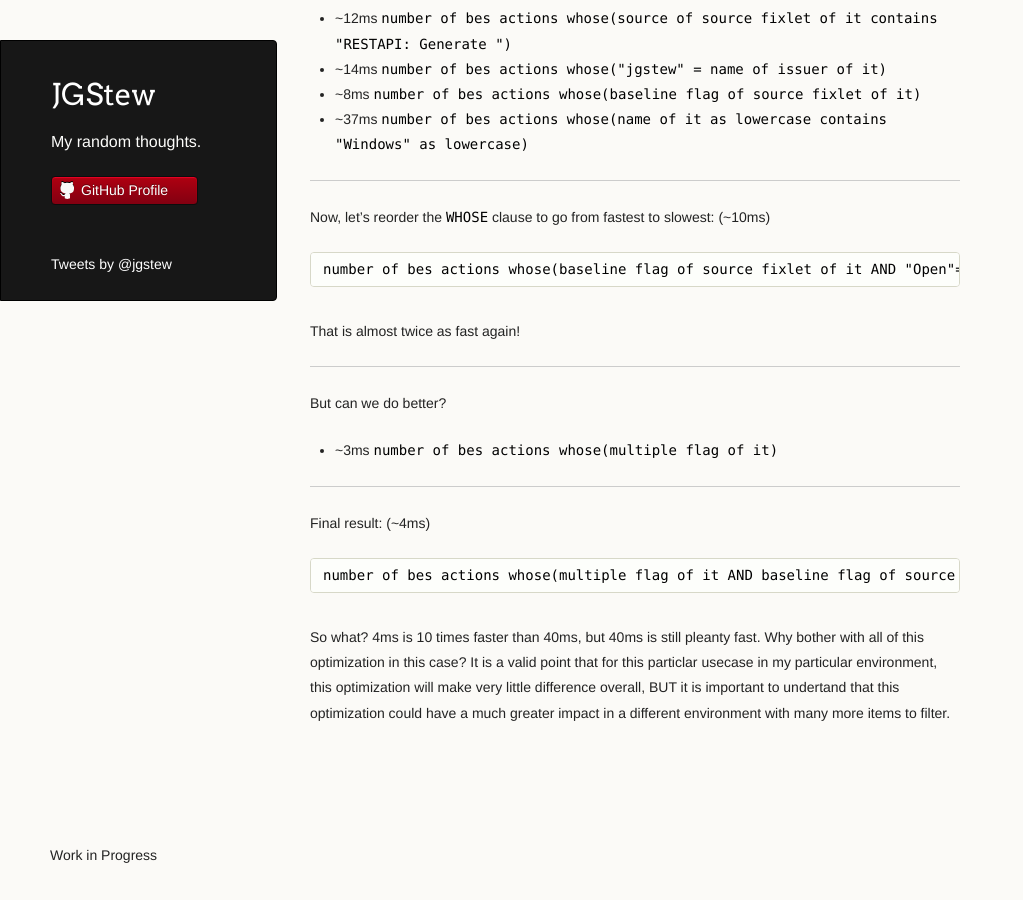
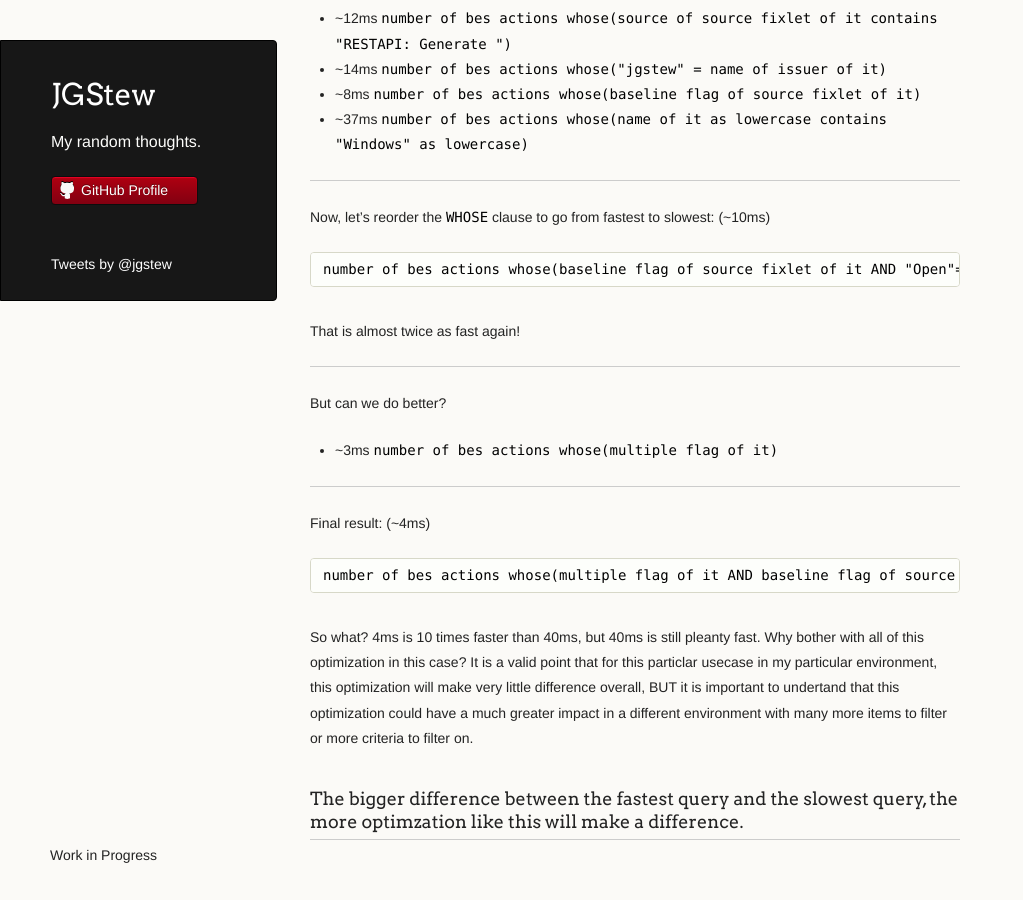
Before and after one commit to jgstew/jgstew.github.io, a Jekyll site: the page built from _posts/2016-10-11-The-way-BigFix-Session-Relevance-statements-are-written-matters-(Part3)-Whose.md, in a window 1280 px wide and 900 px high, scrolled down 1836 px. Shown: the whole window, without its empty margins (0-1023 px from the left). Built offline with Jekyll 4.4.1, drawn with Linux system fonts in a browser that asks for light colours; comment, search, counter and statistics services are not loaded.

Commit message:
Update 2016-10-11-The-way-BigFix-Session-Relevance-statements-are-written-matters-(Part3)-Whose.md

```diff
--- a/_posts/2016-10-11-The-way-BigFix-Session-Relevance-statements-are-written-matters-(Part3)-Whose.md
+++ b/_posts/2016-10-11-The-way-BigFix-Session-Relevance-statements-are-written-matters-(Part3)-Whose.md
@@ -79,4 +79,6 @@ Final result: (~4ms)
 
     number of bes actions whose(multiple flag of it AND baseline flag of source fixlet of it AND "Open"= state of it AND source of source fixlet of it contains "RESTAPI: Generate " AND "jgstew" = name of issuer of it AND name of it as lowercase contains "Firefox" as lowercase AND name of it as lowercase contains "Windows" as lowercase )
 
-So what? 4ms is 10 times faster than 40ms, but 40ms is still pleanty fast. Why bother with all of this optimization in this case? It is a valid point that for this particlar usecase in my particular environment, this optimization will make very little difference overall, BUT it is important to undertand that this optimization could have a much greater impact in a different environment with many more items to filter.
+So what? 4ms is 10 times faster than 40ms, but 40ms is still pleanty fast. Why bother with all of this optimization in this case? It is a valid point that for this particlar usecase in my particular environment, this optimization will make very little difference overall, BUT it is important to undertand that this optimization could have a much greater impact in a different environment with many more items to filter or more criteria to filter on.
+
+### The bigger difference between the fastest query and the slowest query, the more optimzation like this will make a difference.
```
